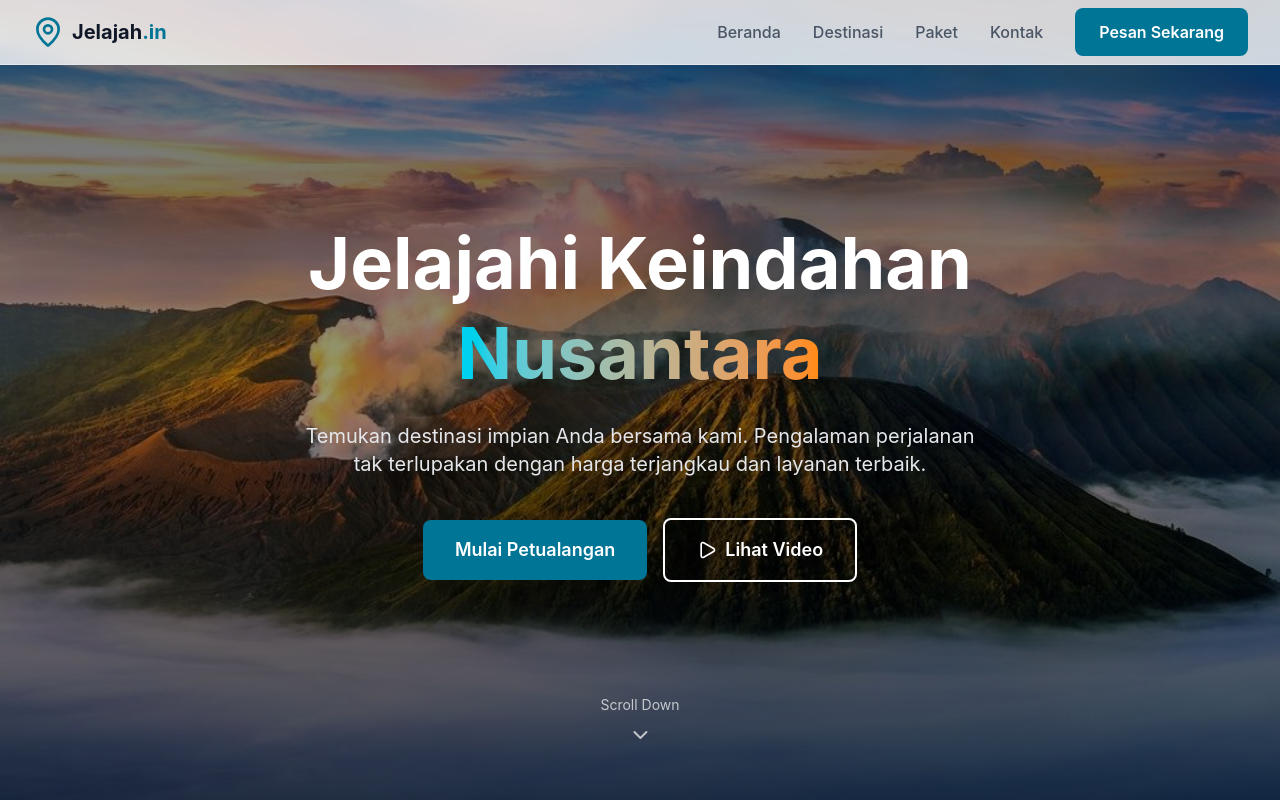
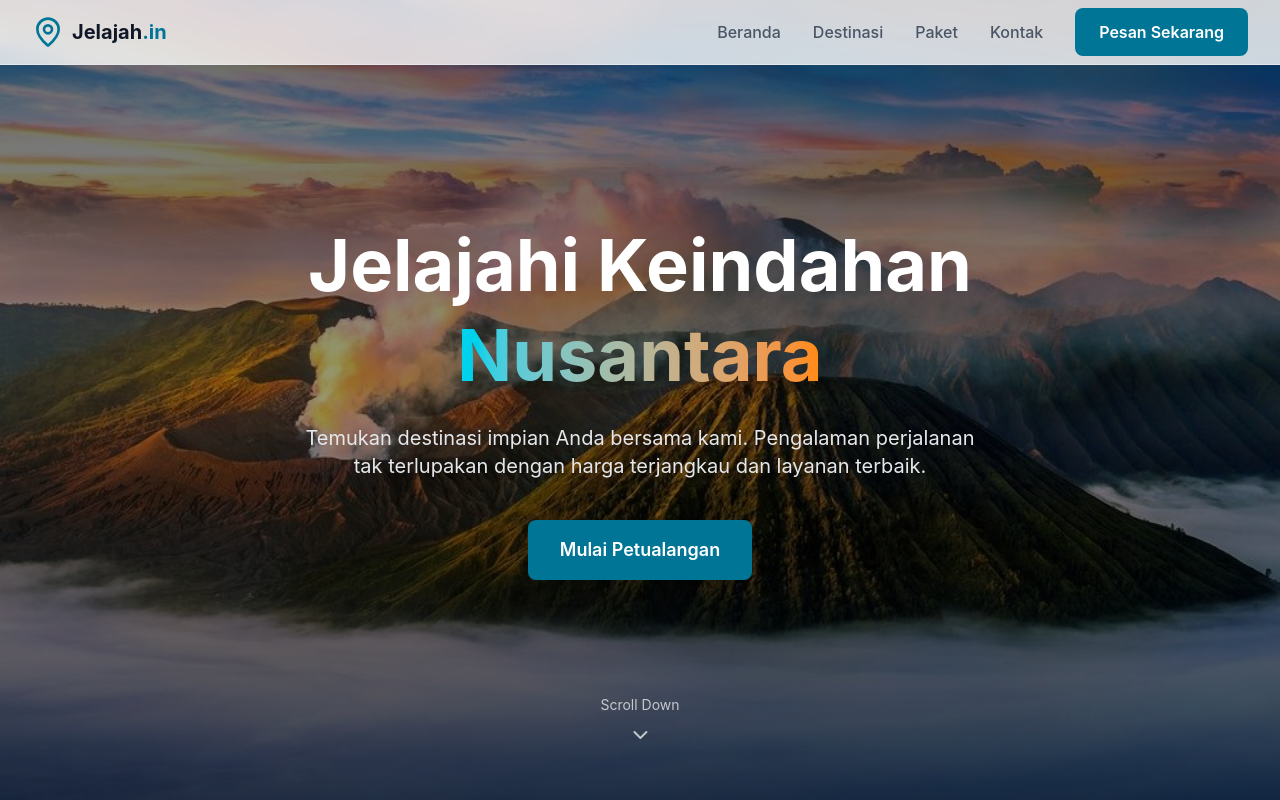
Before and after one commit to HafidzThufail22/Jelajah-in, a React (Vite) app: page / in a window 1280 px wide. Shown: the top 800 px of the page. Built offline with nearby package versions, Linux system fonts and the light colour scheme.

Commit message:
feat:Update button hero selection

```diff
--- a/src/components/sections/Hero.jsx
+++ b/src/components/sections/Hero.jsx
@@ -67,13 +67,6 @@ export function Hero() {
             <Button variant="primary" className="px-8 py-4 text-lg">
               Mulai Petualangan
             </Button>
-            <Button
-              variant="outline"
-              className="flex items-center gap-2 px-8 py-4 text-lg"
-            >
-              <Play className="w-5 h-5" />
-              Lihat Video
-            </Button>
           </div>
         </div>
       </div>
```
Also changed, not shown: src/components/ui/Button.jsx (+3 -7 lines).
